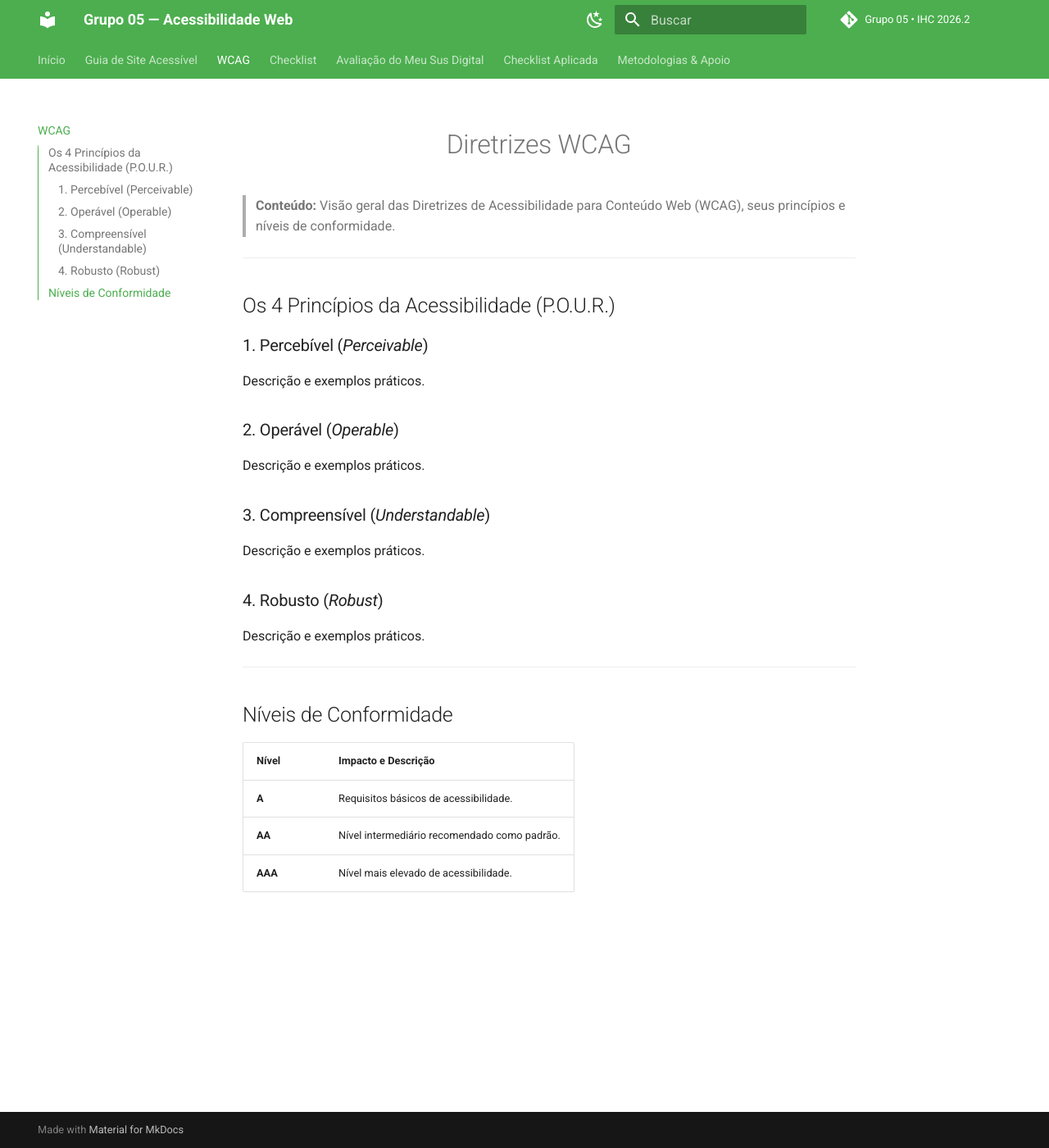
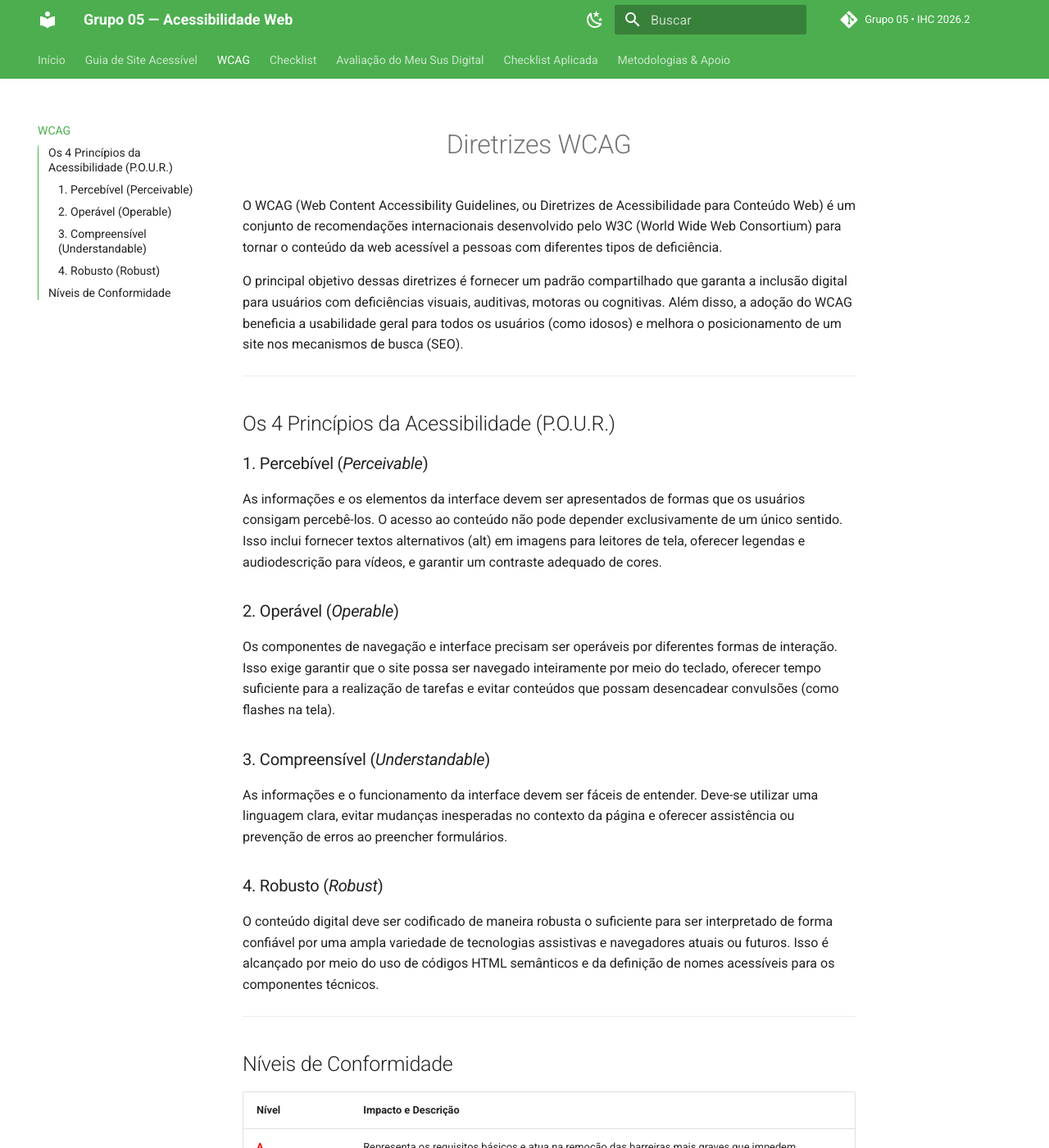
Before and after one commit to UnB-IHC/IHC_2026.2_Grupo05, an MkDocs documentation site: the page built from docs/wcag.md, in a window 1280 px wide and 1400 px high. Shown: the whole window at 82% size. Built offline with MkDocs 1.6.1 and Material for MkDocs 9.7.7, drawn with Linux system fonts in a browser that asks for light colours; comment, search, counter and statistics services are not loaded; some of the changed text lies outside the part shown.

Commit message:
feat: atualiza o documento WCAG com descrições detalhadas dos princípios de acessibilidade e níveis de conformidade

```diff
--- a/docs/wcag.md
+++ b/docs/wcag.md
@@ -1,22 +1,24 @@
 # Diretrizes WCAG
 
-> **Conteúdo:** Visão geral das Diretrizes de Acessibilidade para Conteúdo Web (WCAG), seus princípios e níveis de conformidade.
+O WCAG (Web Content Accessibility Guidelines, ou Diretrizes de Acessibilidade para Conteúdo Web) é um conjunto de recomendações internacionais desenvolvido pelo W3C (World Wide Web Consortium) para tornar o conteúdo da web acessível a pessoas com diferentes tipos de deficiência.
+
+O principal objetivo dessas diretrizes é fornecer um padrão compartilhado que garanta a inclusão digital para usuários com deficiências visuais, auditivas, motoras ou cognitivas. Além disso, a adoção do WCAG beneficia a usabilidade geral para todos os usuários (como idosos) e melhora o posicionamento de um site nos mecanismos de busca (SEO).
 
 ---
 
 ## Os 4 Princípios da Acessibilidade (P.O.U.R.)
 
 ### 1. Percebível (*Perceivable*)
-Descrição e exemplos práticos.
+As informações e os elementos da interface devem ser apresentados de formas que os usuários consigam percebê-los. O acesso ao conteúdo não pode depender exclusivamente de um único sentido. Isso inclui fornecer textos alternativos (alt) em imagens para leitores de tela, oferecer legendas e audiodescrição para vídeos, e garantir um contraste adequado de cores.
 
 ### 2. Operável (*Operable*)
-Descrição e exemplos práticos.
+Os componentes de navegação e interface precisam ser operáveis por diferentes formas de interação. Isso exige garantir que o site possa ser navegado inteiramente por meio do teclado, oferecer tempo suficiente para a realização de tarefas e evitar conteúdos que possam desencadear convulsões (como flashes na tela).
 
 ### 3. Compreensível (*Understandable*)
-Descrição e exemplos práticos.
+As informações e o funcionamento da interface devem ser fáceis de entender. Deve-se utilizar uma linguagem clara, evitar mudanças inesperadas no contexto da página e oferecer assistência ou prevenção de erros ao preencher formulários.
 
 ### 4. Robusto (*Robust*)
-Descrição e exemplos práticos.
+O conteúdo digital deve ser codificado de maneira robusta o suficiente para ser interpretado de forma confiável por uma ampla variedade de tecnologias assistivas e navegadores atuais ou futuros. Isso é alcançado por meio do uso de códigos HTML semânticos e da definição de nomes acessíveis para os componentes técnicos.
 
 ---
 
@@ -24,6 +26,18 @@ Descrição e exemplos práticos.
 
 | Nível | Impacto e Descrição |
 | ----- | ------------------- |
-| **A** | Requisitos básicos de acessibilidade. |
-| **AA** | Nível intermediário recomendado como padrão. |
-| **AAA** | Nível mais elevado de acessibilidade. |
+| <p id="a">**A (Básico/Crítico)**</p> | Representa os requisitos básicos e atua na remoção das barreiras mais graves que impedem totalmente o acesso de usuários ao conteúdo. |
+| <p id="aa">**AA (Padrão Global)**</p> | É considerado o padrão intermediário, amplamente adotado e exigido internacionalmente pela maioria das legislações. Para que um conteúdo atinja o Nível AA, ele precisa obrigatoriamente atender a todos os critérios dos níveis A e AA. |
+| <p id="aaa">**AAA (Excelência)**</p> | Representa o nível mais avançado e rigoroso de acessibilidade especializada. Possui critérios bastante complexos que nem sempre são aplicáveis a todos os tipos de conteúdo web. |
+
+<style>
+    #a {
+        color: red
+    }
+    #aa {
+        color: green
+    }
+    #aaa {
+        color: yellow
+    }
+</style>
```
